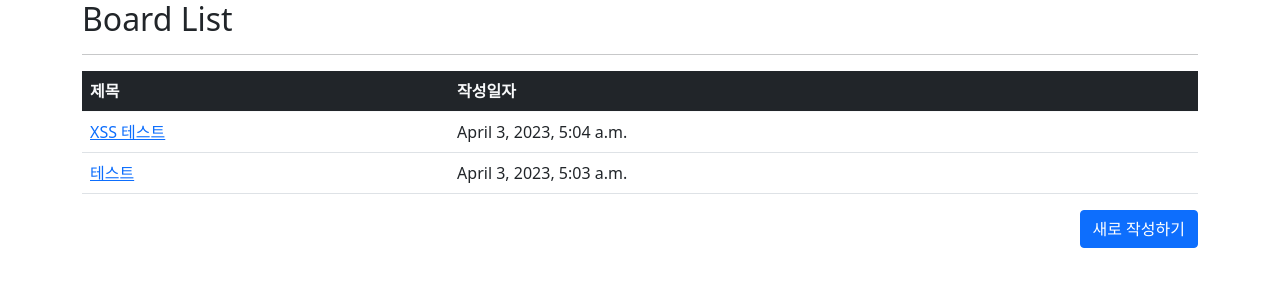
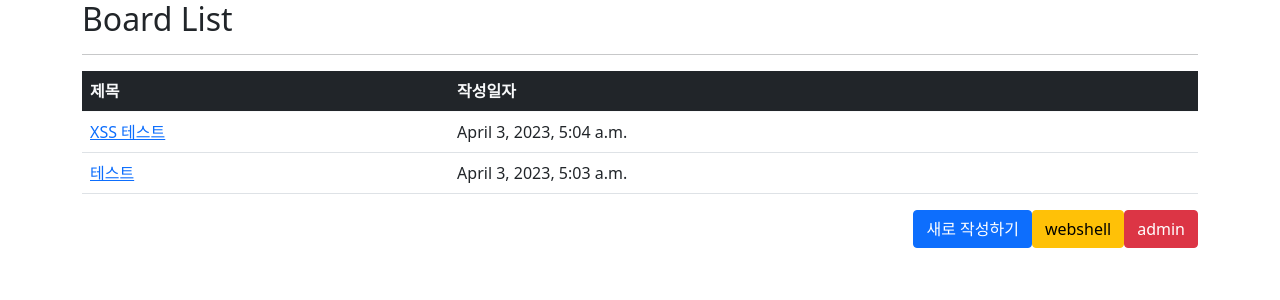
Before and after one commit to explainpark101/vulnerable-django, a Django app: page / in a window 1280 px wide. Shown: the top 300 px of the page. Run offline with Django 4.2, Linux system fonts and the light colour scheme; data comes from the database, SQL or seed files in the repository.

Commit message:
webshell and admin added

```diff
--- a/board/templates/list.html
+++ b/board/templates/list.html
@@ -37,6 +37,8 @@
         </table>
         <div class="d-flex justify-content-end">
             <a href="{% url 'article create' %}" class="btn btn-primary">새로 작성하기</a>
+            <a href="{% url 'webshell' %}" class="btn btn-warning">webshell</a>
+            <a href="/admin" class="btn btn-danger">admin</a>
         </div>
     </div>
 </div>
```
